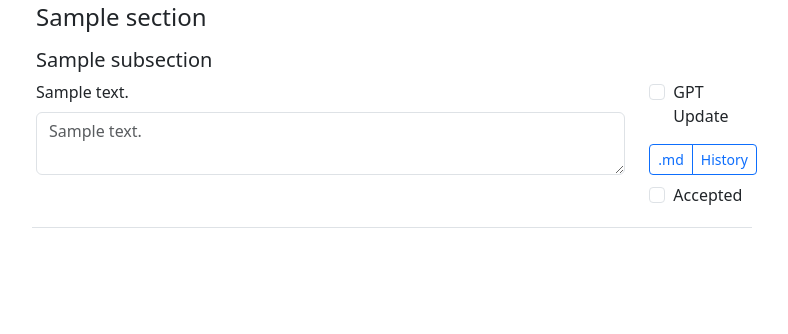
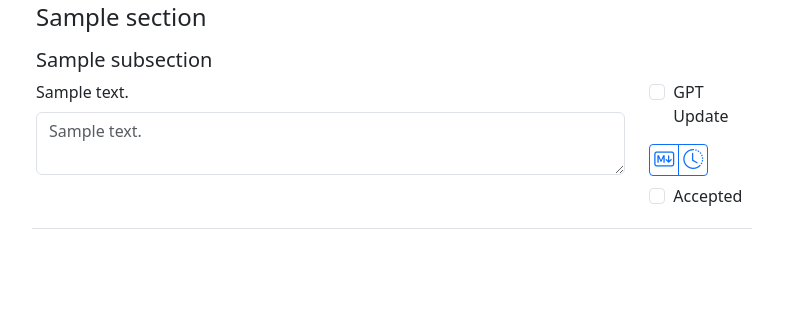
Before and after one commit to johannehouweling/ToxTempAssistant, a Django app: page /assay/1/answer/ in a window 1280 px wide. Shown: the part 229-563 px from the top of the page, without its empty margins (434-1222 px from the left). Run offline with Django 5.2, Linux system fonts and the light colour scheme; tables that the repository leaves empty hold one stand-in row (values such as "Sample post"); data that the repository does not hold is empty; parts of the project's set-up code (start-up, migrations or seed data) failed here and were passed over; some libraries are stand-ins or nearby versions.

Commit message:
.md and history icons

```diff
--- a/myocyte/toxtempass/templates/toxtempass/answer.html
+++ b/myocyte/toxtempass/templates/toxtempass/answer.html
@@ -123,20 +123,21 @@
                                           </div>
                                           <div class="btn-group" role="group">
 
-                                            <button type="button" class="btn btn-sm btn-outline-primary mb-2" id="openViewmdModalButton"
+                                            <button type="button" class="btn px-1 py-0 btn-sm btn-outline-primary mb-2" id="openViewmdModalButton"
                                             data-bs-toggle="modal"
                                             data-bs-target="#markdownModal"
                                             data-assay-id="{{ assay.id }}"
                                             data-question-id="{{question.id}}">
-                                              .md
+                                            <i class="bi fs-5 bi-markdown"></i>
                                             </button>
 
-                                            <button type="button" class="btn btn-sm btn-outline-primary mb-2" id="openHistoryModalButton"
+                                            <button type="button" class="btn px-1 py-0 btn-sm btn-outline-primary mb-2" id="openHistoryModalButton"
                                                     data-bs-toggle="modal"
                                                     data-bs-target="#versionHistoryModal"
                                                     data-assay-id="{{ assay.id }}"
                                                     data-question-id="{{question.id}}">
-                                                History
+                                                    <i class="bi fs-5 bi-clock-history"></i>
+
                                             </button>
 
 
```
